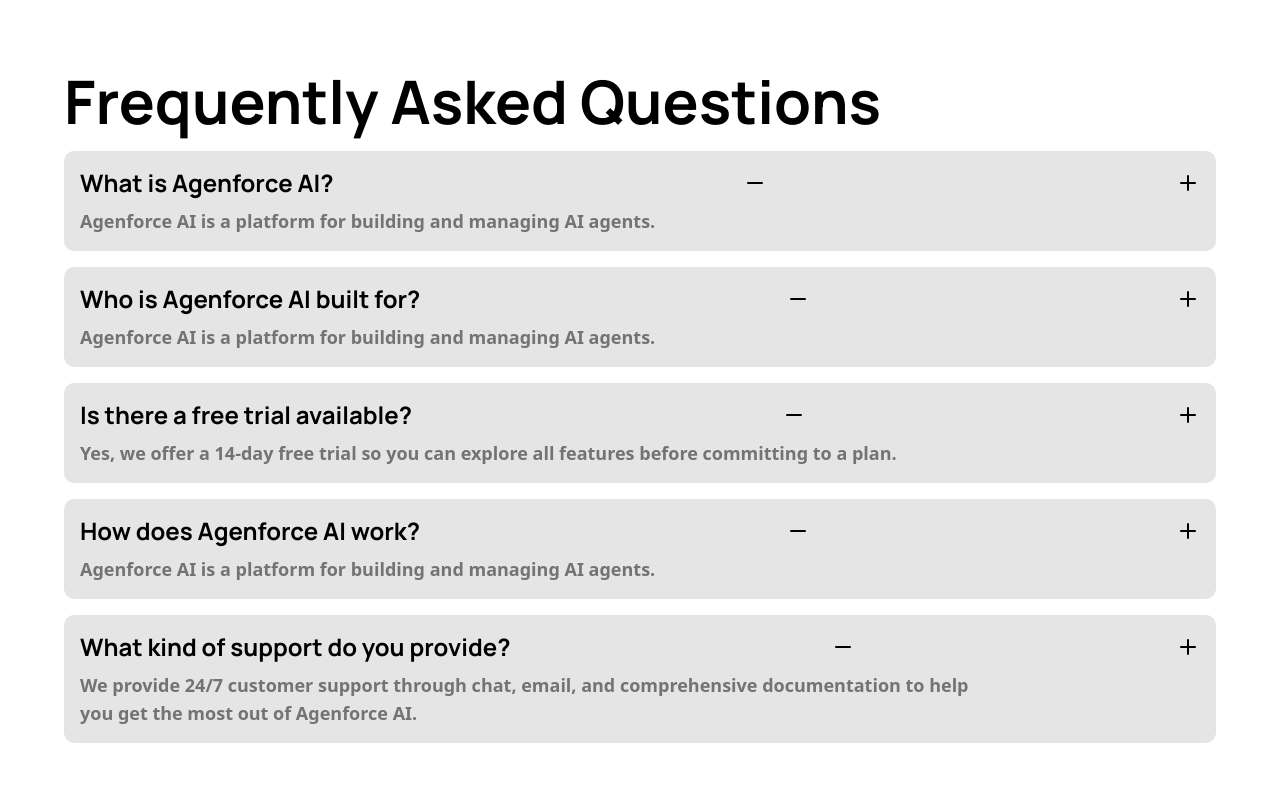
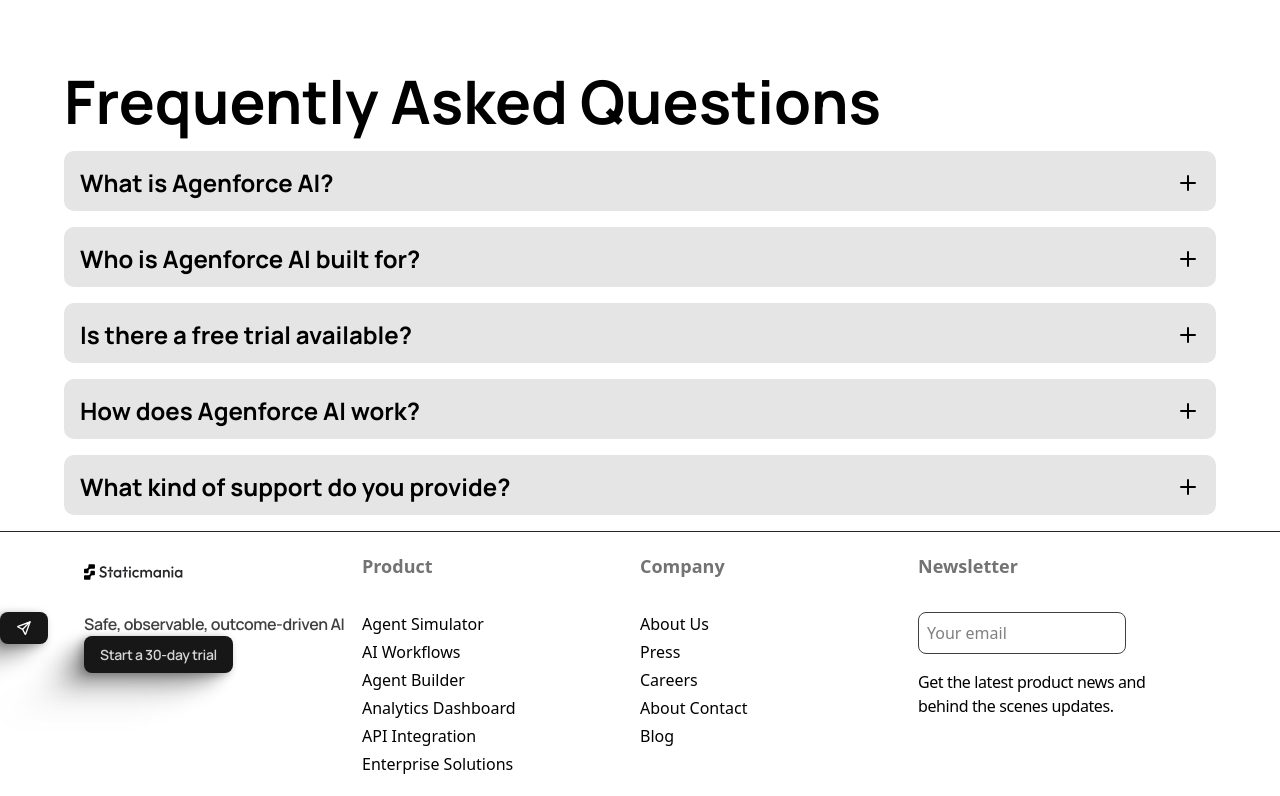
Before and after one commit to shogun444/Template, a Next.js app: page / in a window 1280 px wide. Shown: the part 3366-4162 px from the top of the page. Before the commit the page ends 4125 px from the top, so only its background shows below. Built offline with nearby package versions, Linux system fonts and the light colour scheme.

Commit message:
made half components

```diff
--- /dev/null
+++ b/app/components/Footer/footer.tsx
@@ -0,0 +1,74 @@
+import Container from "@/app/Provider/Container";
+import Link from "next/link";
+import { SubHeading } from "../Hero/hero";
+import TextArea from "../ui/text-area";
+import Button from "../ui/button";
+import Image from "next/image";
+
+export default function Footer() {
+  const productlinks = [
+    { name: "Agent Simulator", src: "#" },
+    { name: "AI Workflows", src: "#" },
+    { name: "Agent Builder", src: "#" },
+    { name: "Analytics Dashboard", src: "#" },
+    { name: "API Integration", src: "#" },
+    { name: "Enterprise Solutions", src: "#" },
+  ];
+
+  const companylinks = [
+    { name: "About Us", src: "#" },
+    { name: "Press", src: "#" },
+    { name: "Careers", src: "#" },
+    { name: "About Contact", src: "#" },
+    { name: "Blog", src: "#" },
+  ];
+
+  return (
+    <footer className="border-t  border-neutral-800 dark:border-neutral-400">
+      <Container>
+
+        <div className="md:grid md:grid-cols-4 dark:text-neutral-400  p-5 ">
+          <div className="col-span-1">
+ <Link href={"/"} className="items-center ">
+          <Image
+            className="h-10  rounded-md "
+            src={"/logo.svg"}
+            alt="/logo.svg"
+            height={100}
+            width={100}
+          />
+        </Link>
+           <h1 className="font-display font-semibold text-neutral-700 dark:text-neutral-400 text-md tracking-tight pt-5"> Safe, observable, outcome-driven AI</h1>
+           <Button varient="primary">Start a 30-day trial</Button>
+          </div>
+          <div className="col-span-1 flex flex-col space-y-1">
+            <SubHeading>Product</SubHeading>{" "}
+            {productlinks.map((itm, idx) => (
+              <Link key={idx} href={itm.src}>
+                {itm.name}
+              </Link>
+            ))}
+          </div>
+          <div className="col-span-1 flex flex-col space-y-1">
+            <SubHeading>Company</SubHeading>{" "}
+            {companylinks.map((itm, idx) => (
+              <Link className="" key={idx} href={itm.src}>
+                {itm.name}
+              </Link>
+            ))}
+          </div>
+          <div className="col-span-1">
+            <div className="flex flex-col">
+              <SubHeading>Newsletter</SubHeading>
+            <TextArea/>
+              <h1 className="font-sans  tracking-tight pt-4 dark:text-neutral-400">
+                Get the latest product news and behind the scenes updates.
+              </h1>
+
+            </div>
+          </div>
+        </div>
+      </Container>
+    </footer>
+  );
+}
--- a/app/components/Hero/Faqs.tsx
+++ b/app/components/Hero/Faqs.tsx
@@ -1,10 +1,13 @@
+"use client"
 import { cn } from "@/lib/utils";
+import { useState } from "react";
 
 export default function FAQS() {
+  const [open,setOpen] = useState<boolean>(false)
   return (
     <>
 
-      <Background>
+      <Background onClick={()=>setOpen(true)}>
         <Questions>What is Agenforce AI?</Questions>
         <Answers>
           Agenforce AI is a platform for building and managing AI agents.
@@ -46,12 +49,19 @@
 export function Background({
   className,
   children,
+  id,
+  open ,
+  onClick
 }: {
   className?: string;
   children: React.ReactNode;
+  id ?: number ,
+  open ?: boolean ,
+  onClick ?: ()=>void,
+
 }) {
   return (
-    <div className=" items-center my-4 bg-neutral-200 rounded-lg p-4 dark:bg-neutral-700">
+    <div className={`items-center ${open ? "h-20" : "h-15"} my-4 bg-neutral-200 rounded-lg p-4 dark:bg-neutral-700 overflow-hidden`}>
       {children}
     </div>
   );
@@ -60,9 +70,13 @@
 export function Questions({
   className,
   children,
+  id,
+  open
 }: {
   className?: string;
   children: React.ReactNode;
+   id ?: number ,
+  open ?: boolean
 }) {
   return (
     <div
@@ -72,7 +86,7 @@
       )}
     >
       {children}
-      <svg
+      {open &&  <svg
         xmlns="http://www.w3.org/2000/svg"
         width="24"
         height="24"
@@ -85,7 +99,8 @@
         className="tabler-icon tabler-icon-minus size-6 black dark:text-white "
       >
         <path d="M5 12l14 0"></path>
-      </svg>
+      </svg>}
+
       <svg
         xmlns="http://www.w3.org/2000/svg"
         width="24"
--- a/app/components/Hero/Pricing.tsx
+++ b/app/components/Hero/Pricing.tsx
@@ -1,7 +1,7 @@
 import Button from "../ui/button"
 
 export default function PricingCard({children ,  className} : {children : React.ReactNode, className ? : string}){
-  return <div className="bg-neutral-200 m-4 grid items-center justify-center p-5 grid-cols-2 dark:bg-neutral-800 h-70 w-136 rounded-2xl">
+  return <div className="bg-neutral-200 m-4 md:grid items-center justify-center p-5 md:grid-cols-2 dark:bg-neutral-800  md:h-70 md:w-136 rounded-2xl">
   {children}
   </div>
 }
@@ -17,7 +17,7 @@
 }
 
 export function CardRight({className , children} : {className ? : string , children : React.ReactNode}){
-  return(<div className="col-span-1 flex flex-col font-medium pl-5">
+  return(<div className="col-span-1 flex flex-col font-medium pt-10 md:pt-1  md:pl-5 ">
   {children}
   </div>)
 }
--- a/app/components/Hero/hero.tsx
+++ b/app/components/Hero/hero.tsx
@@ -15,6 +15,7 @@
 import { DottedGlowBackgroundDemoSecond } from "./ThirdComponent";
 import FAQS from "./Faqs";
 import PricingCard, { CardLeft, CardRight, Svg } from "./Pricing";
+import Footer from "../Footer/footer";
 
 export default function Hero() {
   return (
@@ -238,7 +239,7 @@
           trails. Every step is visible, reviewable, and compliant.
         </SubHeading>
       </Container>
-      <Container className="grid grid-cols-2 gap-10">
+      <Container className="md:grid md:grid-cols-2 gap-10">
 
 <div className="col-span-1"><Header>
           <SubHeading>Trusted by 500+ enterprise companies</SubHeading>
@@ -297,6 +298,7 @@
 
         <FAQS />
       </Container>
+      <Footer/>
     </>
   );
 }
--- /dev/null
+++ b/app/components/ui/text-area.tsx
@@ -0,0 +1,10 @@
+import Button from "./button";
+
+
+export default function TextArea(){
+  return(<div>
+    <input className="relative w-md md:w-52 dark:text-neutral-400 border border-neutral-700 dark:bg-neutral-800 rounded-md p-2" type="text" placeholder="Your email" />
+    <Button className="absolute inset-x-0 w-fit  " varient="primary">
+      <svg xmlns="http://www.w3.org/2000/svg" width="24" height="24" viewBox="0 0 24 24" fill="none" stroke="currentColor" strokeWidth="2" strokeLinecap="round" strokeLinejoin="round" className="tabler-icon tabler-icon-send text-white size-4"><path d="M10 14l11 -11"></path><path d="M21 3l-6.5 18a.55 .55 0 0 1 -1 0l-3.5 -7l-7 -3.5a.55 .55 0 0 1 0 -1l18 -6.5"></path></svg></Button>
+  </div>)
+}
```
